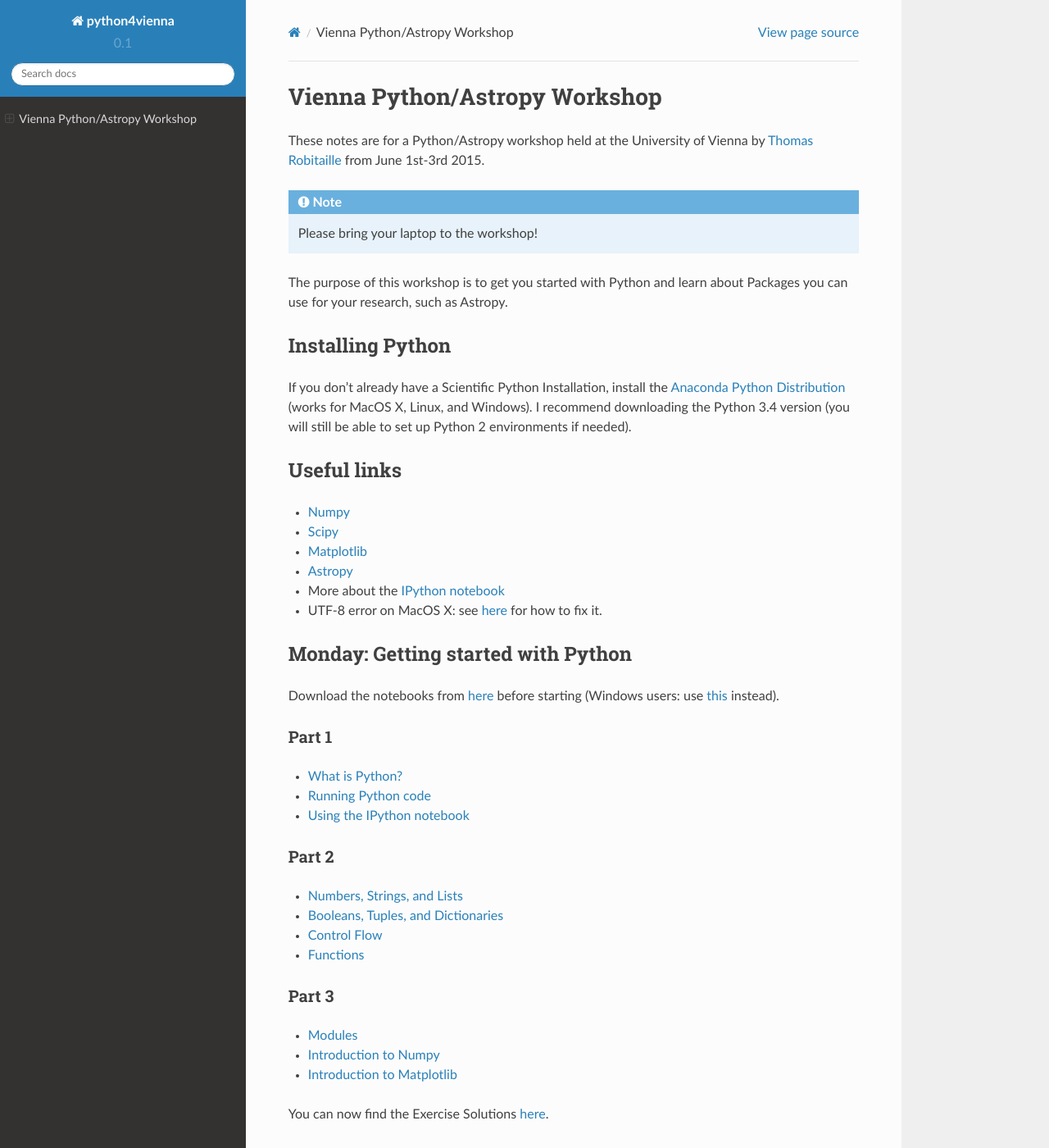
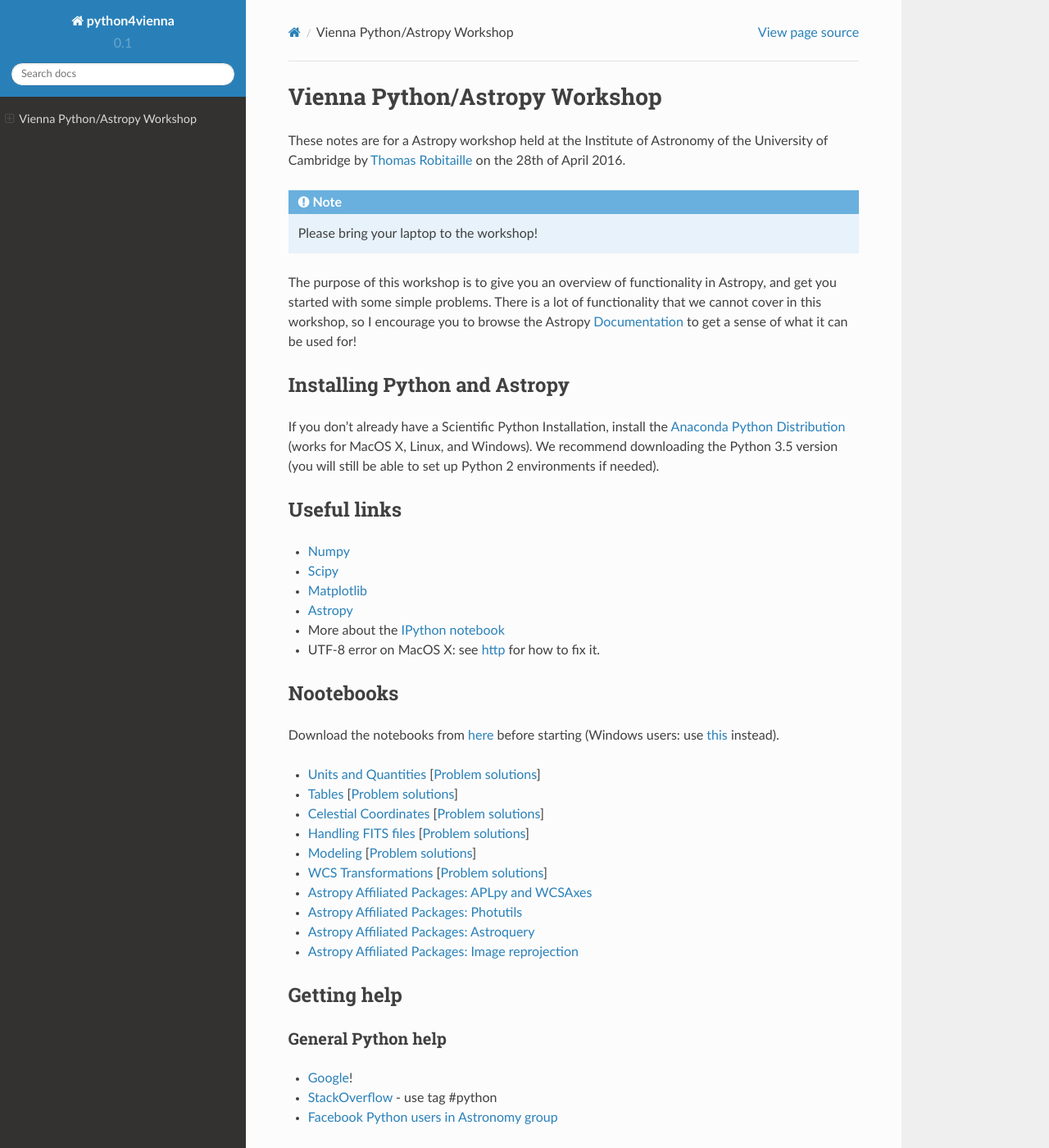
Before and after one commit to astrofrog/astropy4cambridge, a Sphinx documentation site: the page built from docs/index.rst, in a window 1280 px wide and 1400 px high. Shown: the whole window at 82% size. Built offline with Sphinx 7.4.7 and the Read the Docs theme 2.0.0, drawn with Linux system fonts in a browser that asks for light colours; some of the changed text lies outside the part shown.

Commit message:
Updating index page, but not yet removing notebook links

```diff
--- a/docs/index.rst
+++ b/docs/index.rst
@@ -1,22 +1,27 @@
 Vienna Python/Astropy Workshop
 ==============================
 
-These notes are for a Python/Astropy workshop held at the University of
-Vienna by `Thomas Robitaille <http://www.mpia.de/~robitaille>`_ from June
-1st-3rd 2015.
+These notes are for a Astropy workshop held at the Institute of Astronomy of
+the University of
+Cambridge by `Thomas Robitaille <http://www.mpia.de/~robitaille>`_ on the
+28th of April 2016.
 
 .. note:: Please bring your laptop to the workshop!
 
-The purpose of this workshop is to get you started with Python and learn
-about Packages you can use for your research, such as Astropy.
+The purpose of this workshop is to give you an overview of functionality in
+Astropy, and get you started with some simple problems. There is a lot of
+functionality that we cannot cover in this workshop, so I encourage you to
+browse the Astropy `Documentation <http://docs.astropy.org>`_  to get a
+sense of what it can be used for!
 
-Installing Python
------------------
+
+Installing Python and Astropy
+-----------------------------
 
 If you don't already have a Scientific Python Installation, install the
 `Anaconda Python Distribution <https://store.continuum.io/cshop/anaconda/>`_
-(works for MacOS X, Linux, and Windows). I recommend downloading the Python
-3.4 version (you will still be able to set up Python 2 environments if
+(works for MacOS X, Linux, and Windows). We recommend downloading the Python
+3.5 version (you will still be able to set up Python 2 environments if
 needed).
 
 Useful links
@@ -27,56 +32,21 @@ Useful links
 * `Matplotlib <http://www.matplotlib.org>`_
 * `Astropy <http://www.astropy.org>`_
 * More about the `IPython notebook <http://ipython.org/notebook.html>`_
-* UTF-8 error on MacOS X: see `here <http://docs.astropy.org/en/stable/known_issues.html#locale-errors-in-macos-x-and-linux>`__ for how to fix it.
+* UTF-8 error on MacOS X: see `http <here://docs.astropy.org/en/stable/known_issues.html#locale-errors-in-macos-x-and-linux>`__ for how to fix it.
 
-Monday: Getting started with Python
------------------------------------
+Nootebooks
+----------
 
-Download the notebooks from `here <_static/python4vienna_part1.tgz>`__ before starting (Windows users: use `this <_static/python4vienna_part1.zip>`__ instead).
-
-Part 1
-^^^^^^
-
-* `What is Python? <_static/00.%20What%20is%20Python.html>`_
-* `Running Python code <_static/00.%20How%20to%20run%20Python%20code.html>`_
-* `Using the IPython notebook <_static/00.%20Using%20the%20IPython%20notebook.html>`_
-
-Part 2
-^^^^^^
-
-* `Numbers, Strings, and Lists <_static/01.%20Numbers,%20String,%20and%20Lists.html>`_
-* `Booleans, Tuples, and Dictionaries <_static/01.%20Booleans,%20Tuples,%20and%20Dictionaries.html>`_
-* `Control Flow <_static/02.%20Control%20Flow.html>`_
-* `Functions <_static/03.%20Functions.html>`_
-
-Part 3
-^^^^^^
-
-* `Modules <_static/03.%20Modules.html>`_
-* `Introduction to Numpy <_static/04.%20Introduction%20to%20Numpy.html>`_
-* `Introduction to Matplotlib <_static/05.%20Introduction%20to%20Matplotlib.html>`_
-
-You can now find the Exercise Solutions `here <_static/Exercise%20Solutions.html>`__.
-
-Tuesday: Introduction to Astropy
---------------------------------
-
-Download the notebooks from `here <_static/python4vienna_part2.tgz>`__ before starting (Windows users: use `this <_static/python4vienna_part2.zip>`__ instead).
+Download the notebooks from `here <_static/astropy4cambridge.tgz>`__ before starting (Windows users: use `this <_static/astropy4cambridge.zip>`__ instead).
 
 * `Units and Quantities <_static/Astropy%20-%20Unit%20Conversion.html>`_ [`Problem solutions <_static/Astropy%20-%20Unit%20Conversion%20-%20Solutions.html>`_]
 * `Tables <_static/Astropy%20-%20Tables.html>`_ [`Problem solutions <_static/Astropy%20-%20Tables%20-%20Solutions.html>`_]
 * `Celestial Coordinates <_static/Astropy%20-%20Celestial%20Coordinates.html>`_ [`Problem solutions <_static/Astropy%20-%20Celestial%20Coordinates%20-%20Solutions.html>`_]
 * `Handling FITS files <_static/Astropy%20-%20Handling%20FITS%20files.html>`_ [`Problem solutions <_static/Astropy%20-%20Handling%20FITS%20files%20-%20Solutions.html>`_]
 * `Modeling <_static/Astropy%20-%20Modeling.html>`_ [`Problem solutions <_static/Astropy%20-%20Modeling%20-%20Solutions.html>`_]
-
-Wednesday: Advanced Astropy and affiliated packages
----------------------------------------------------
-
-Download the notebooks from `here <_static/python4vienna_part3.tgz>`__ before starting (Windows users: use `this <_static/python4vienna_part3.zip>`__ instead).
-
-* `Handling FITS files <_static/Astropy%20-%20Handling%20FITS%20files.html>`_ [`Problem solutions <_static/Astropy%20-%20Handling%20FITS%20files%20-%20Solutions.html>`_]
 * `WCS Transformations <_static/Astropy%20-%20WCS%20Transformations.html>`_ [`Problem solutions <_static/Astropy%20-%20WCS%20Transformations%20-%20Solutions.html>`_]
 * `Astropy Affiliated Packages: APLpy and WCSAxes <_static/Affiliated%20Package%20-%20APLpy%20and%20WCSAxes.html>`_
+* `Astropy Affiliated Packages: Photutils <_static/Affiliated%20Package%20-%20Photutils.html>`_
 * `Astropy Affiliated Packages: Astroquery <_static/Affiliated%20Package%20-%20Astroquery.html>`_
 * `Astropy Affiliated Packages: Image reprojection <_static/Affiliated%20Package%20-%20Image%20reprojection.html>`_
 
@@ -98,4 +68,10 @@ Astropy help
 * `StackOverflow <http://stackoverflow.com>`_ - use tag #astropy
 * `IRC <http://webchat.freenode.net/?channels=astropy>`_
 * `Twitter <https://twitter.com/astropy>`_
-* `Private feedback <mailto:astropy-feedback@googlegroups.com>`_
+
+
+Feedback
+^^^^^^^^
+
+* `Proposing future features for Astropy <astropy.userecho.com>`_
+* `Private feedback on astropy <mailto:astropy-feedback@googlegroups.com>`_
```
